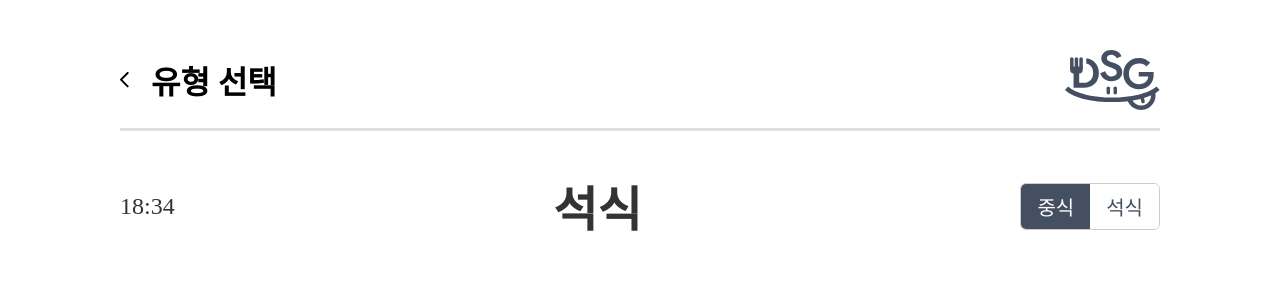
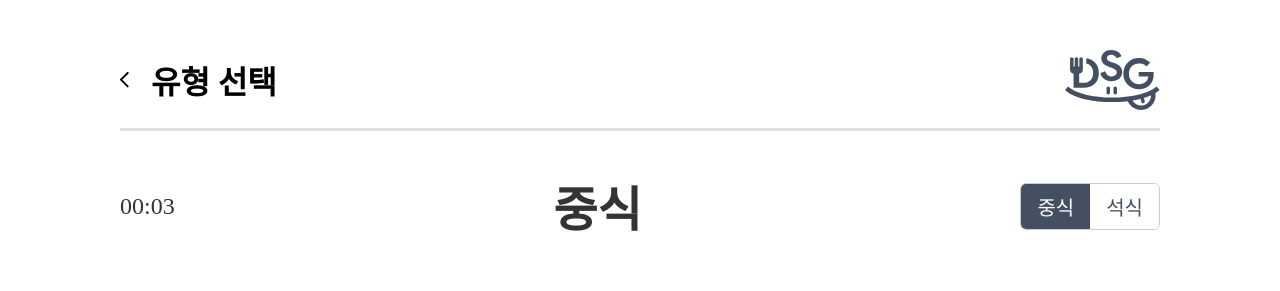
Before and after one commit to 2026DSG/DSG_Frontend, a React (Vite) app: page /apply/reason in a window 1280 px wide. Shown: the top 291 px of the page. Built offline with nearby package versions, Linux system fonts and the light colour scheme.

Commit message:
feat: 사유선택 페이지 기능 추가& 연결

```diff
--- a/src/pages/user/ApplicationReasonPage.tsx
+++ b/src/pages/user/ApplicationReasonPage.tsx
@@ -1,10 +1,56 @@
 'use client';
 
 import styled from "@emotion/styled";
+import { useState, useEffect } from "react";
+import { useNavigate, useSearchParams } from "react-router-dom";
 import Header from "../../components/Header";
 import Footer from "../../components/Footer";
 
+
+type MealType = '중식' | '석식';
+type ReasonType = '초과근무' | '개인부담';
+
+const getDefaultMealType = (): MealType => {
+  const now = new Date();
+  const totalMinute = now.getHours() * 60 + now.getMinutes();
+  if (totalMinute >= 13 * 60 + 30) return '석식';
+  return '중식';
+};
+
+
 const ApplicationReasonPage = () => {
+  const navigate = useNavigate();
+  const [searchParams] = useSearchParams();
+
+  const dateParam =
+    searchParams.get("date") ?? new Date().toISOString().slice(0, 10);
+
+  const [currentTime, setCurrentTime] = useState<string>('');
+  const [mealType, setMealType] = useState<MealType>(
+    (searchParams.get("meal") as MealType) ?? getDefaultMealType()
+  );
+
+  useEffect(() => {
+    const updateTime = () => {
+      const now = new Date();
+      const hours = String(now.getHours()).padStart(2, '0');
+      const minutes = String(now.getMinutes()).padStart(2, '0');
+      setCurrentTime(`${hours}:${minutes}`);
+    };
+    updateTime();
+    const interval = setInterval(updateTime, 1000);
+    return () => clearInterval(interval);
+  }, []);
+
+  const handleReasonSelect = (reason: ReasonType) => {
+    navigate(
+      `/apply/teacher?meal=${encodeURIComponent(mealType)}&reason=${encodeURIComponent(reason)}&date=${dateParam}`
+    );
+  };
+
+
+
+
   return (
     <Body>
       <TotalContainer>
@@ -12,22 +58,32 @@ const ApplicationReasonPage = () => {
 
         <ContentWrapper>
           <TopRow>
-            <TimeDisplay>18:34</TimeDisplay>
-            <MealTypeText>석식</MealTypeText>
+            <TimeDisplay>{currentTime}</TimeDisplay>
+            <MealTypeText>{mealType}</MealTypeText>
             <MealToggleGroup>
-            <MealToggleButton active={true}>중식</MealToggleButton>
-            <MealToggleButton active={false}>석식</MealToggleButton>
-          </MealToggleGroup>
+              {(['중식', '석식'] as MealType[]).map((meal) => (
+                <MealToggleButton
+                  key={meal}
+                  active={mealType === meal}
+                  onClick={() => setMealType(meal)}
+                >
+                  {meal}
+                </MealToggleButton>
+              ))}
+            </MealToggleGroup>
           </TopRow>
 
           <ButtonContainer>
-            <ReasonButton>초과근무</ReasonButton>
-            <ReasonButton>개인부담</ReasonButton>
+            <ReasonButton onClick={() => handleReasonSelect('초과근무')}>
+              초과근무
+            </ReasonButton>
+            <ReasonButton onClick={() => handleReasonSelect('개인부담')}>
+              개인부담
+            </ReasonButton>
           </ButtonContainer>
         </ContentWrapper>
       </TotalContainer>
 
-      {/* 푸터 추가 */}
       <Footer />
     </Body>
   );
@@ -104,6 +160,6 @@ const ReasonButton = styled.button`
   border: none;
   border-radius: 12px;
   cursor: pointer;
-`;
+  `;
 
 export default ApplicationReasonPage;
```
